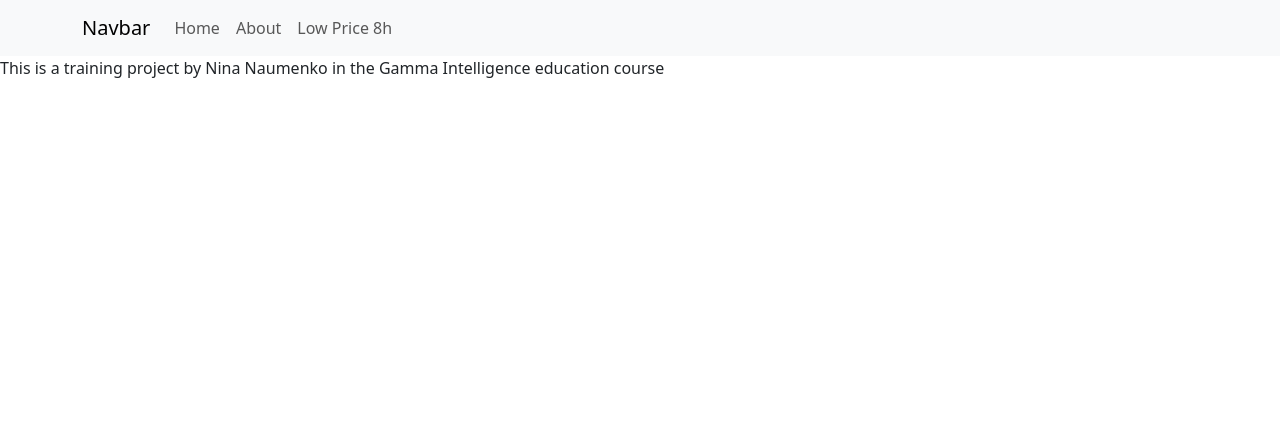
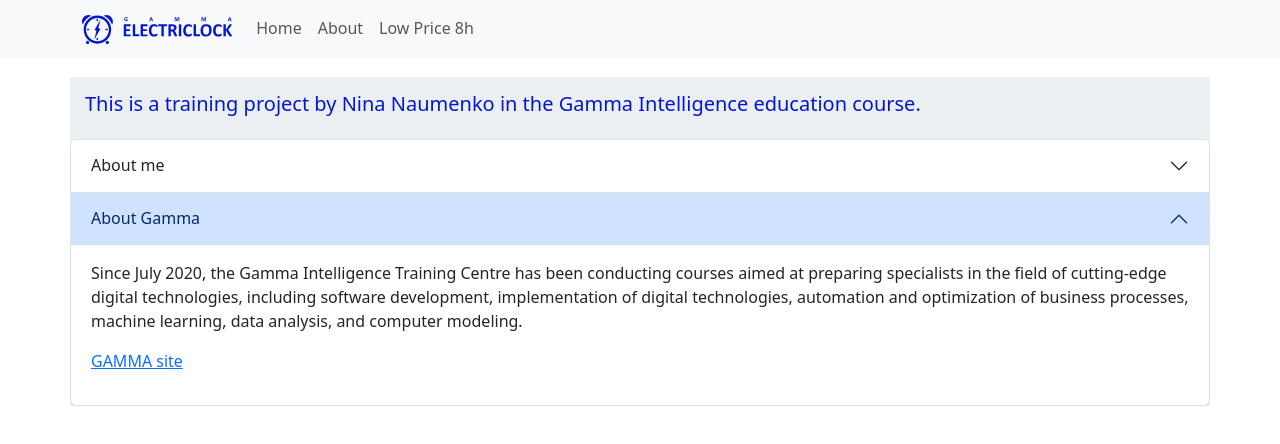
Before and after one commit to Trunessi/elektrikell, a React (Create React App) app: page /about/gamma in a window 1280 px wide. Shown: the top 444 px of the page. Built offline with nearby package versions, Linux system fonts and the light colour scheme.

Commit message:
About me, about Gamma, logo, styling About

```diff
--- a/src/About/About.jsx
+++ b/src/About/About.jsx
@@ -1,20 +1,72 @@
-import { useEffect } from "react";
-import { useLocation, useParams, useNavigate } from "react-router-dom";
+import { useState, useEffect } from "react";
+import { useLocation, useParams, useNavigate, Link } from "react-router-dom";
+import Accordion from "react-bootstrap/Accordion";
+import "../App.scss";
+import { Container } from "react-bootstrap";
 
 function About() {
   const location = useLocation();
   const params = useParams();
   const navigate = useNavigate();
 
-  console.log(params);
+  const [activeAbout, setActiveAbout] = useState(params.id);
 
-  useEffect(() => {
-    if (params.id === "999") navigate("/");
-  }, [params, navigate]);
+  // useEffect(() => {
+  //   if (params.id === "me") {
+  //     setActiveAbout("me");
+  //     }
+  //   if (params.id === 'gamma') {
+  //     setActiveAbout("gamma");
+  //   }
+  // }, [params]);
 
-  return <div>
-  This is a training project by Nina Naumenko in the Gamma Intelligence education course
-  </div>;
+  return (
+    <Container className="about">
+      <h5>
+        This is a training project by Nina Naumenko in the Gamma Intelligence
+        education course.
+      </h5>
+      <Accordion defaultActiveKey={[activeAbout]}>
+        <Accordion.Item eventKey="me">
+          <Accordion.Header>
+            <Link to="/about/me" className="nav-link">
+              About me
+            </Link>
+          </Accordion.Header>
+          <Accordion.Body>
+            <p>
+              My name is Nina Naumenko. I'm learning front-end development,
+              especially React framework. My higher education in IT and many years of
+              experience as a brand designer help me with this.
+            </p>
+            <p>
+              <a href="https://github.com/Trunessi"> My GitHub</a>
+            </p>
+          </Accordion.Body>
+        </Accordion.Item>
+        <Accordion.Item eventKey="gamma">
+          <Accordion.Header>
+            <Link to="/about/gamma" className="nav-link">
+              About Gamma
+            </Link>
+          </Accordion.Header>
+          <Accordion.Body>
+            <p>
+              Since July 2020, the Gamma Intelligence Training Centre has been
+              conducting courses aimed at preparing specialists in the field of
+              cutting-edge digital technologies, including software development,
+              implementation of digital technologies, automation and
+              optimization of business processes, machine learning, data
+              analysis, and computer modeling.
+            </p>
+            <p>
+              <a href="https://www.gammatest.net/index.php"> GAMMA site</a>
+            </p>
+          </Accordion.Body>
+        </Accordion.Item>
+      </Accordion>
+    </Container>
+  );
 }
 
 export default About;
--- a/src/App.jsx
+++ b/src/App.jsx
@@ -14,6 +14,7 @@ function App() {
         <Route path="/about" element={<About />}>
           <Route path=":id" element={<About />} />
           <Route path=":id/:name" element={<About />} />
+          <Route path=":key" element={<About />} />
         </Route>
         <Route path="*" element={<h1>404</h1>} />
       </Routes>
--- a/src/App.scss
+++ b/src/App.scss
@@ -16,3 +16,14 @@
     text-align: center;
     height: 30vh;
 }
+
+.about {
+    margin-top: 20px;
+    padding: 0;
+    background-color: #ECEFF1;
+}
+
+.about h5 {
+    padding: 15px;
+    color: rgb(3, 23, 206);
+}
--- a/src/Head/Logo.jsx
+++ b/src/Head/Logo.jsx
@@ -1,15 +1,11 @@
 import Col from "react-bootstrap/Col";
-import logo from "./logo.svg";
 import Button from "react-bootstrap/Button";
 
 function Logo({ handleOpenSideBar }) {
   return (
     <>
-      <Col>
-        <img src={logo} alt="Logo" />
-      </Col>
-      <Col>
-        <Button variant="secondary" size="sm" onClick={handleOpenSideBar}>
+      <Col className="text-end">
+        <Button variant="primary" size="sm" onClick={handleOpenSideBar}>
           Search
         </Button>
       </Col>
--- a/src/Navigation.jsx
+++ b/src/Navigation.jsx
@@ -2,17 +2,18 @@ import Navbar from "react-bootstrap/Navbar";
 import Container from "react-bootstrap/Container";
 import Nav from "react-bootstrap/Nav";
 import { Link } from "react-router-dom";
+import logo from "./Head/electriclock.svg";
+
 
 function Navigation() {
   return (
     <Navbar bg="light" data-bs-theme="light">
       <Container>
-        <Navbar.Brand href="#home">Navbar</Navbar.Brand>
+        <Navbar.Brand href="#home"><img src={logo} alt="Logo" /></Navbar.Brand>
         <Nav className="me-auto">
           <Link to="/" className="nav-link">Home</Link>
           <Link to="/about" className="nav-link">About</Link>
           <Link to="/lowprice/8" className="nav-link">Low Price 8h</Link>
-
         </Nav>
       </Container>
     </Navbar>
```
Also changed, not shown: src/Head/electriclock.svg (added).
